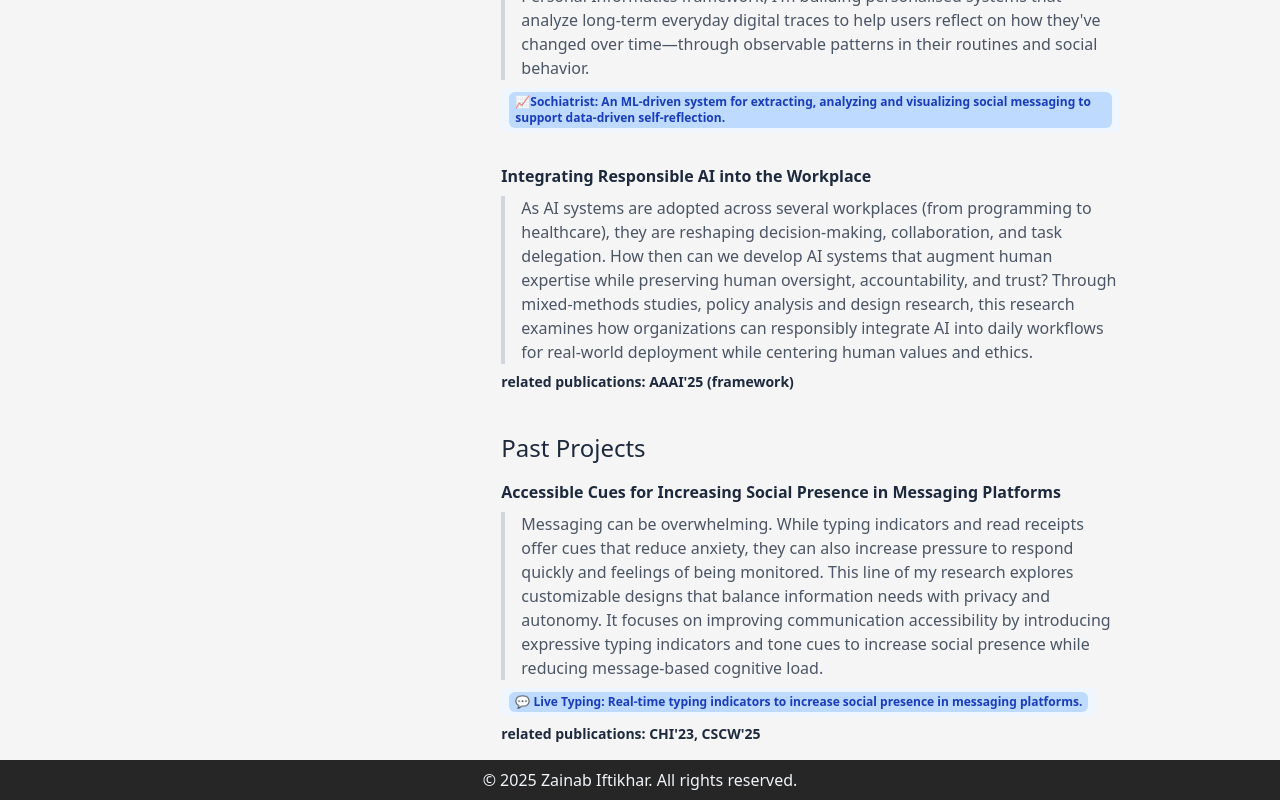
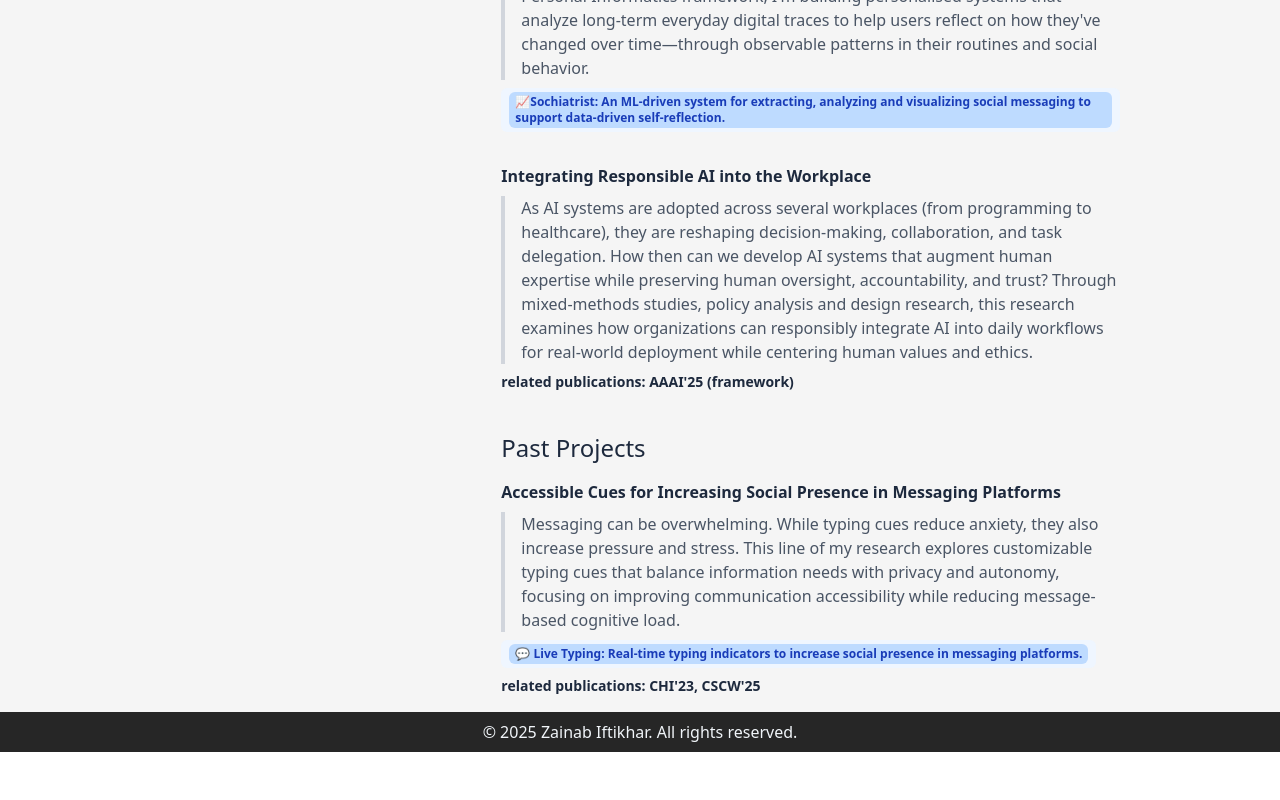
Before and after one commit to prettybuffy/web-vite-app, a React (Vite) app: page /projects in a window 1280 px wide. Shown: the part 645-1445 px from the top of the page. After the commit the page ends 1397 px from the top, so only its background shows below. Built offline with nearby package versions, Linux system fonts and the light colour scheme.

Commit message:
make projects concise (live typing)

```diff
--- a/src/pages/Projects.jsx
+++ b/src/pages/Projects.jsx
@@ -38,10 +38,9 @@ const projects = [
   },
   {
     title: "Accessible Cues for Increasing Social Presence in Messaging Platforms",
-    description: `Messaging can be overwhelming. While typing indicators and read receipts offer cues that reduce anxiety, they can also increase pressure to respond quickly and feelings of being monitored.
-    This line of my research explores customizable designs that balance information needs with privacy and autonomy. It focuses on improving communication accessibility by introducing expressive typing indicators and tone cues to increase
-    social presence while reducing message-based cognitive
-    load.`, //Using mixed methods, the work highlights how tailored cues can enhance clarity, confidence, and social connection, with implications for inclusive messaging design.`,
+    description: `Messaging can be overwhelming. While typing cues reduce anxiety, they also increase pressure and stress.
+    This line of my research explores customizable typing cues that balance information needs with privacy and autonomy, focusing on improving communication accessibility
+    while reducing message-based cognitive load.`, //Using mixed methods, the work highlights how tailored cues can enhance clarity, confidence, and social connection, with implications for inclusive messaging design.`,
     systems: "💬 Live Typing: Real-time typing indicators to increase social presence in messaging platforms.",
     link: "https://github.com/brownhci/live-typing",
     publications: "related publications: CHI'23, CSCW'25",
```
